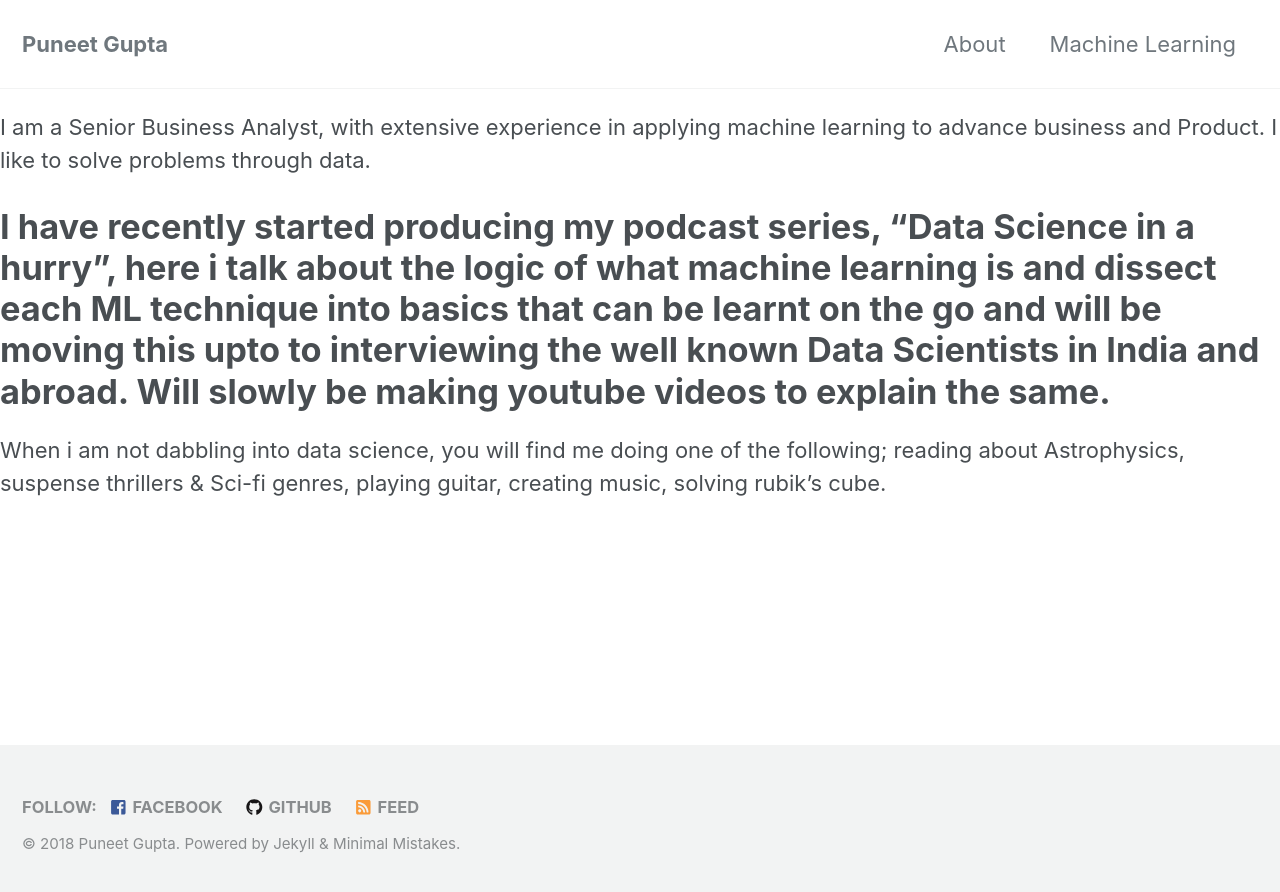
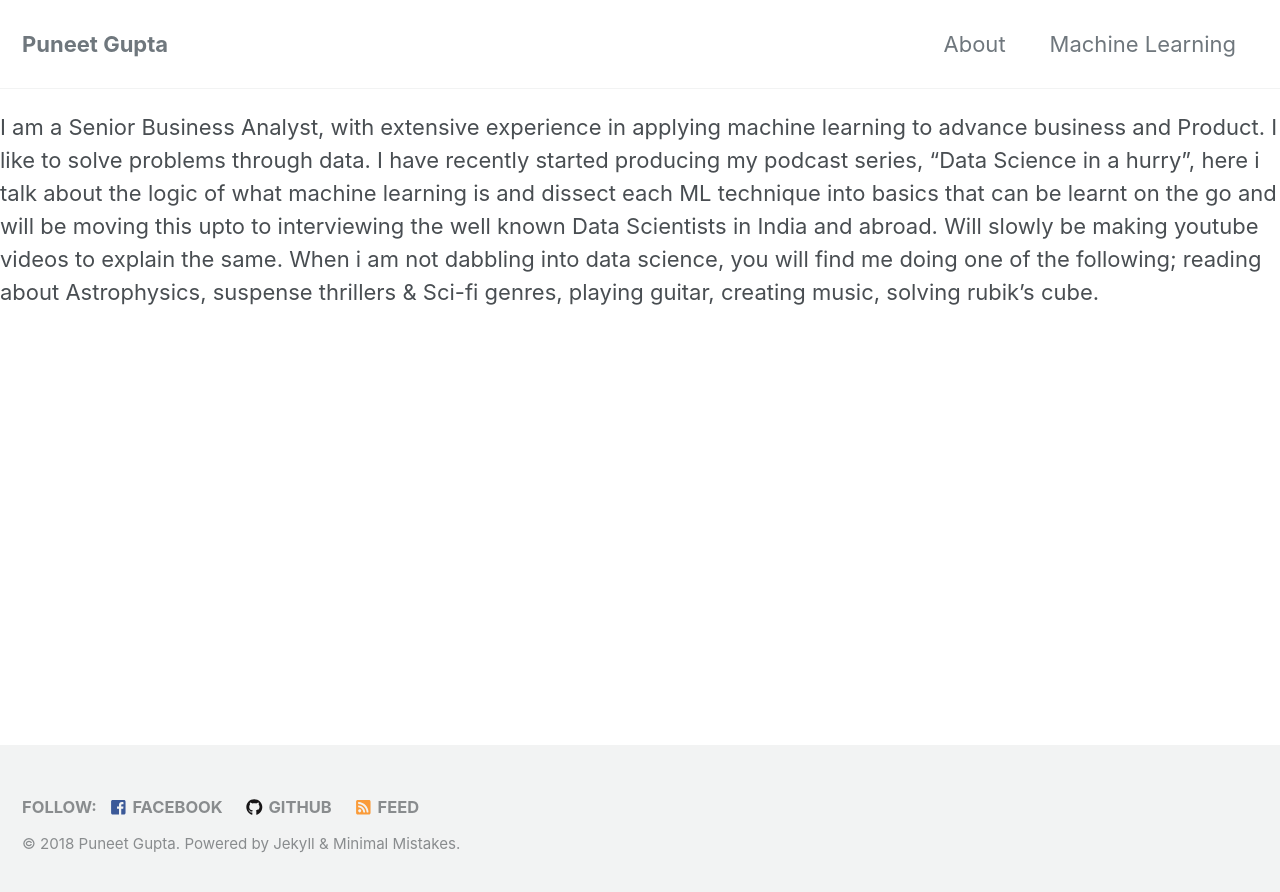
Before and after one commit to niishtha/puneetkg.github.io, a Jekyll site: the page built from _pages/about.md, in a window 1280 px wide. Shown: the top 892 px of the page. Built offline with Jekyll 4.4.1, drawn with Linux system fonts in a browser that asks for light colours; cached includes are drawn as plain includes; nearby versions of some CDN libraries; our own code applies the rules of GitHub Pages for plain Markdown files.

```diff
--- a/_pages/about.md
+++ b/_pages/about.md
@@ -7,5 +7,5 @@
 ---
 
 I am a Senior Business Analyst, with extensive experience in applying machine learning to advance business and Product. I like to solve problems through data.
-# I have recently started producing my podcast series, "Data Science in a hurry", here i talk about the logic of what machine learning is and dissect each ML technique into basics that can be learnt on the go and will be moving this upto to interviewing the well known Data Scientists in India and abroad. Will slowly be making youtube videos to explain the same.
+I have recently started producing my podcast series, "Data Science in a hurry", here i talk about the logic of what machine learning is and dissect each ML technique into basics that can be learnt on the go and will be moving this upto to interviewing the well known Data Scientists in India and abroad. Will slowly be making youtube videos to explain the same.
 When i am not dabbling into data science, you will find me doing one of the following; reading about Astrophysics, suspense thrillers & Sci-fi genres, playing guitar, creating music, solving rubik's cube.
```
Also changed, not shown: _pages/modelling.md (+1 -1 lines).
